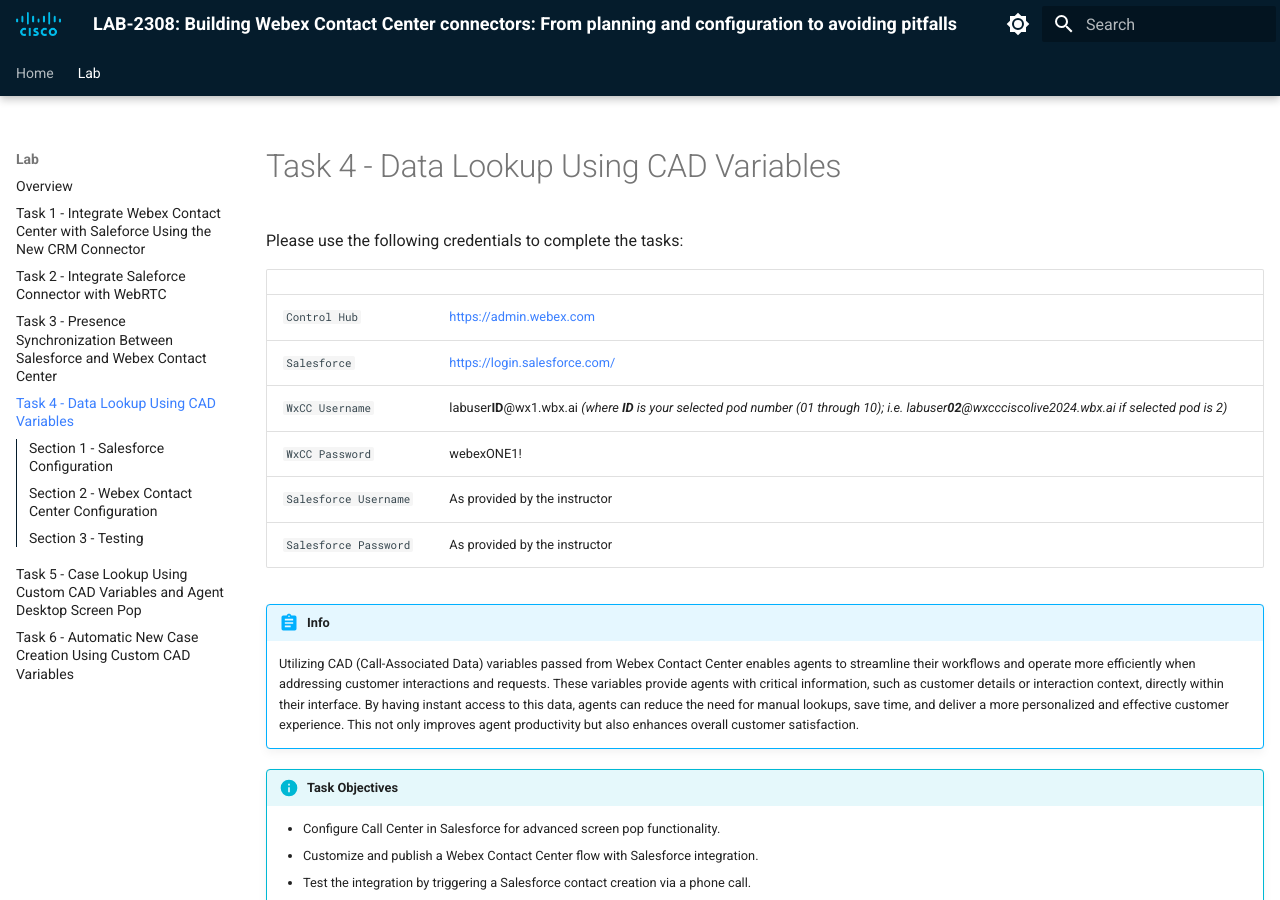
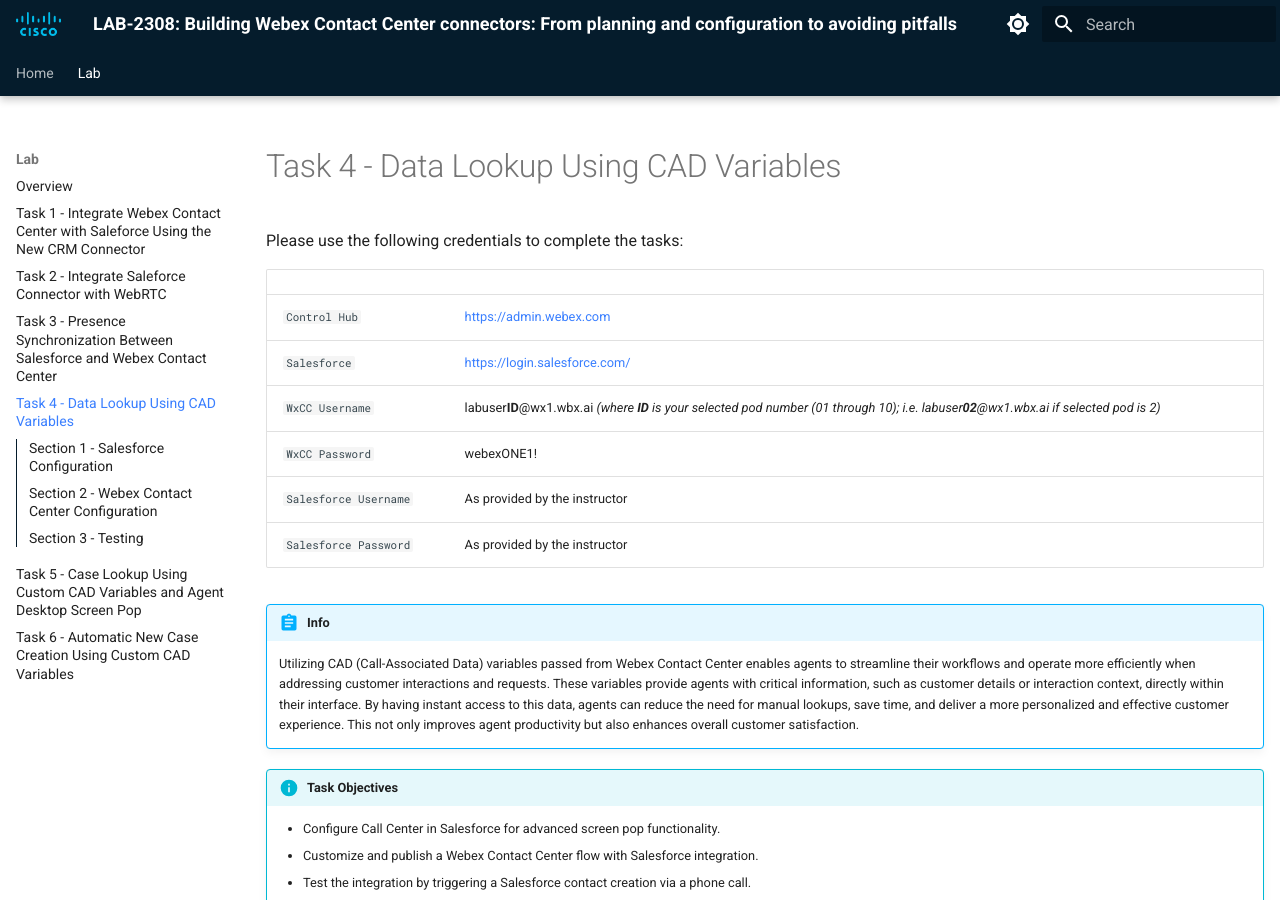
Before and after one commit to WebexCC-SA/LAB-2308, an MkDocs documentation site: the page built from docs/task4.md, in a window 1280 px wide and 900 px high. Built offline with MkDocs 1.6.1 and Material for MkDocs 9.7.7, drawn with Linux system fonts in a browser that asks for light colours; some of the changed text lies outside the part shown.

Commit message:
Update task4.md

```diff
--- a/docs/task4.md
+++ b/docs/task4.md
@@ -8,7 +8,7 @@
 | ------------------------- | ---------------- |
 | `Control Hub`             | <a href="https://admin.webex.com" target="_blank">https://admin.webex.com</a> |
 | `Salesforce`   | <a href="https://login.salesforce.com" target="_blank">https://login.salesforce.com/</a> |
-| `WxCC Username`       | labuser**ID**@wx1.wbx.ai     _(where **ID** is your selected pod number (01 through 10); i.e. labuser**02**@wxccciscolive2024.wbx.ai if selected pod is 2)_       |
+| `WxCC Username`       | labuser**ID**@wx1.wbx.ai     _(where **ID** is your selected pod number (01 through 10); i.e. labuser**02**@wx1.wbx.ai if selected pod is 2)_       |
 | `WxCC Password`       | webexONE1!         |
 | `Salesforce Username`       | As provided by the instructor       |
 | `Salesforce Password`       | As provided by the instructor       |
```
Also changed, not shown: other parts of docs/task4.md (+1 -1 lines).
